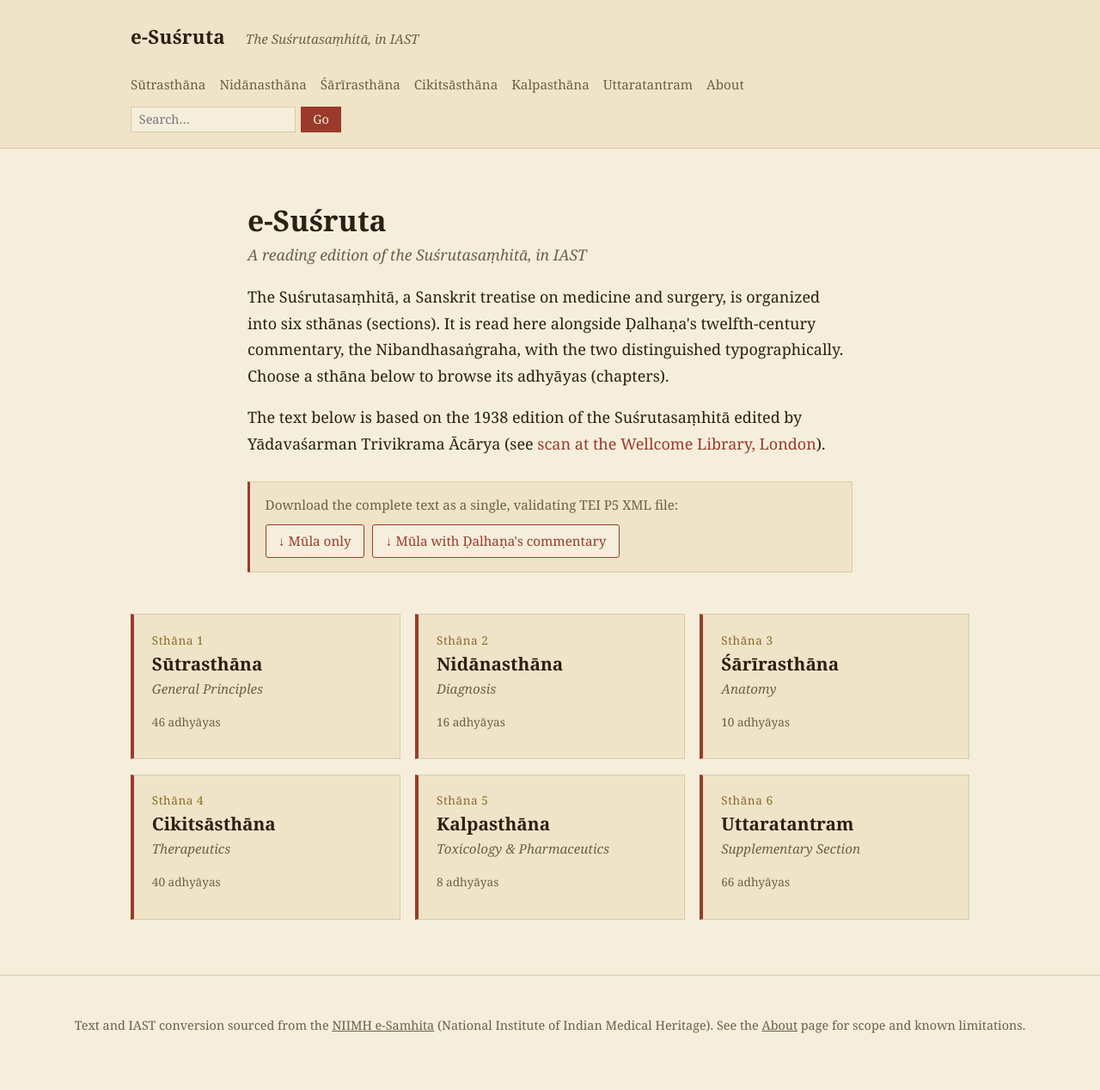
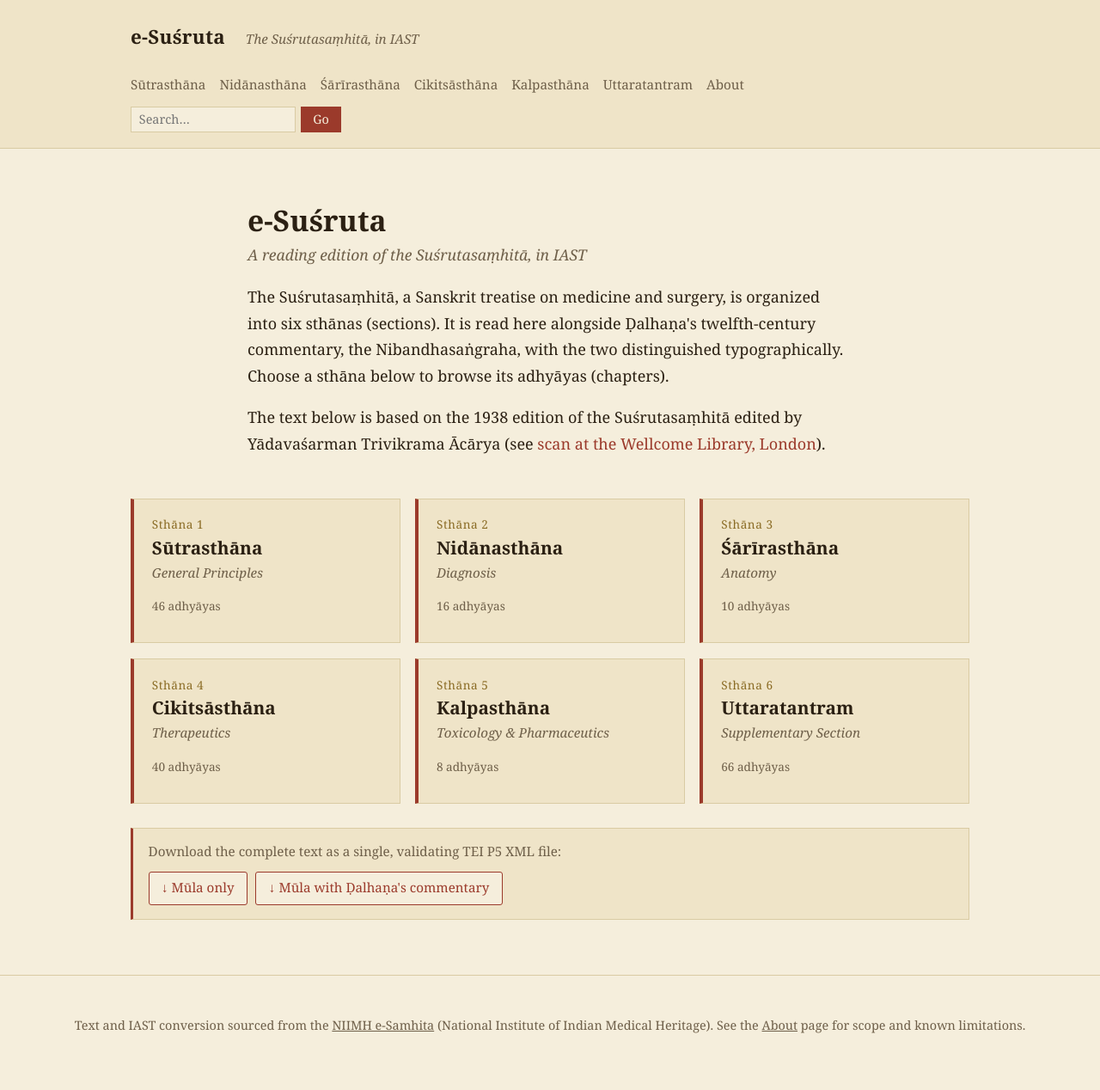
Before and after one commit to sushrutaproject/eSushruta, a Jekyll site: the page built from index.html, in a window 1280 px wide. Shown: the whole page at 86% size. Built offline with Jekyll 4.4.1, drawn with Linux system fonts in a browser that asks for light colours; some web fonts are replaced.

Commit message:
move the download button

```diff
--- a/index.html
+++ b/index.html
@@ -16,13 +16,7 @@ title: Home
   (see <a href="https://sushrutaproject1.github.io/Sushrutasamhita_Saktumiva2/06-su.ut-27-37-kumara/06-ut-vulgate-1938-27-37.xml?facs=1"
   target="_blank">scan at the Wellcome Library, London</a>).
   </p>
-  <div class="tei-download">
-    <p>Download the complete text as a single, validating TEI&nbsp;P5 XML file:</p>
-    <div class="tei-buttons">
-      <a class="tei-button" href="{{ '/assets/tei/susrutasamhita-mula.xml' | relative_url }}" download>&#8595; Mūla only</a>
-      <a class="tei-button" href="{{ '/assets/tei/susrutasamhita-full.xml' | relative_url }}" download>&#8595; Mūla with Ḍalhaṇa's commentary</a>
-    </div>
-  </div>
+
 </div>
 
 <div class="sthana-grid">
@@ -35,3 +29,10 @@ title: Home
     </a>
   {% endfor %}
 </div>
+		   <div class="tei-download">
+    <p>Download the complete text as a single, validating TEI&nbsp;P5 XML file:</p>
+    <div class="tei-buttons">
+      <a class="tei-button" href="{{ '/assets/tei/susrutasamhita-mula.xml' | relative_url }}" download>&#8595; Mūla only</a>
+      <a class="tei-button" href="{{ '/assets/tei/susrutasamhita-full.xml' | relative_url }}" download>&#8595; Mūla with Ḍalhaṇa's commentary</a>
+    </div>
+  </div>
```
